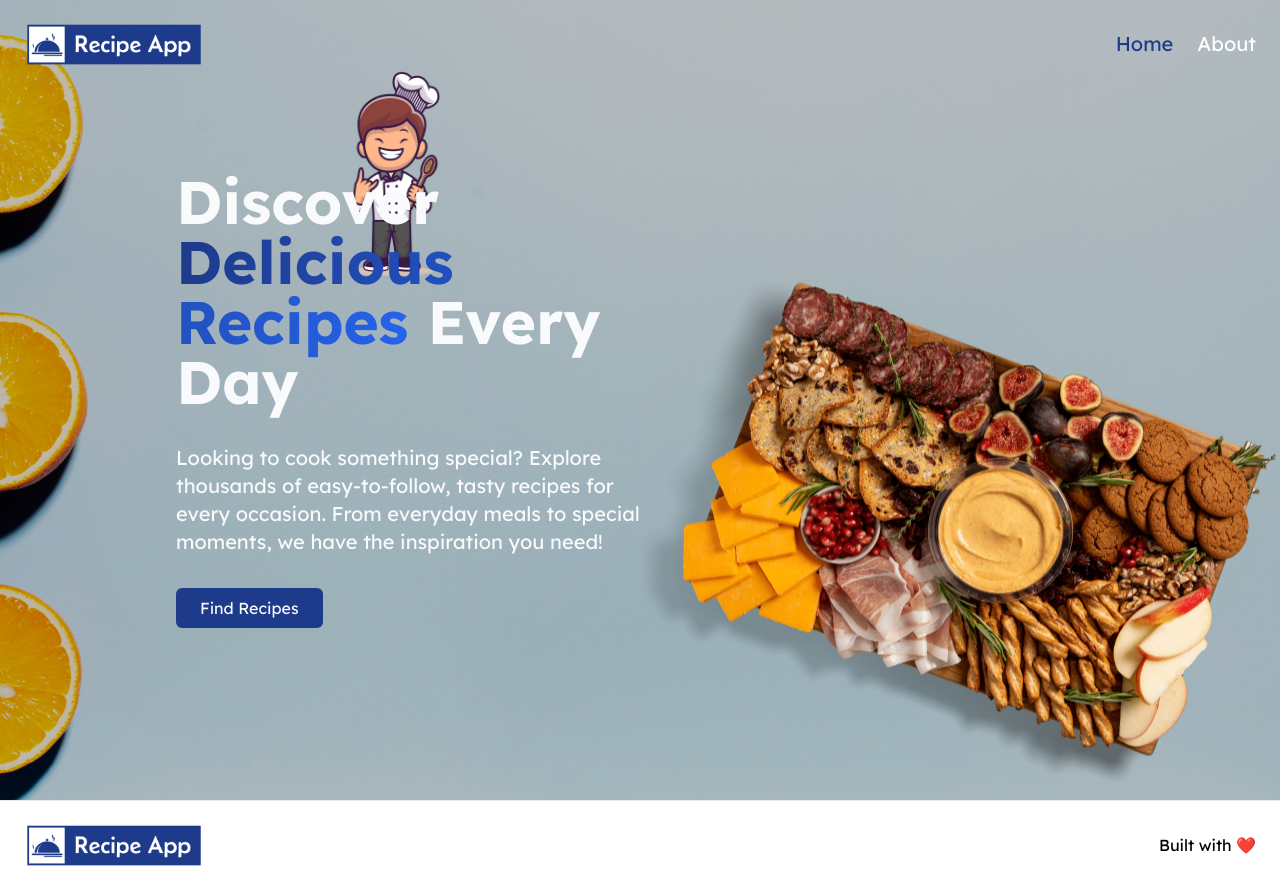
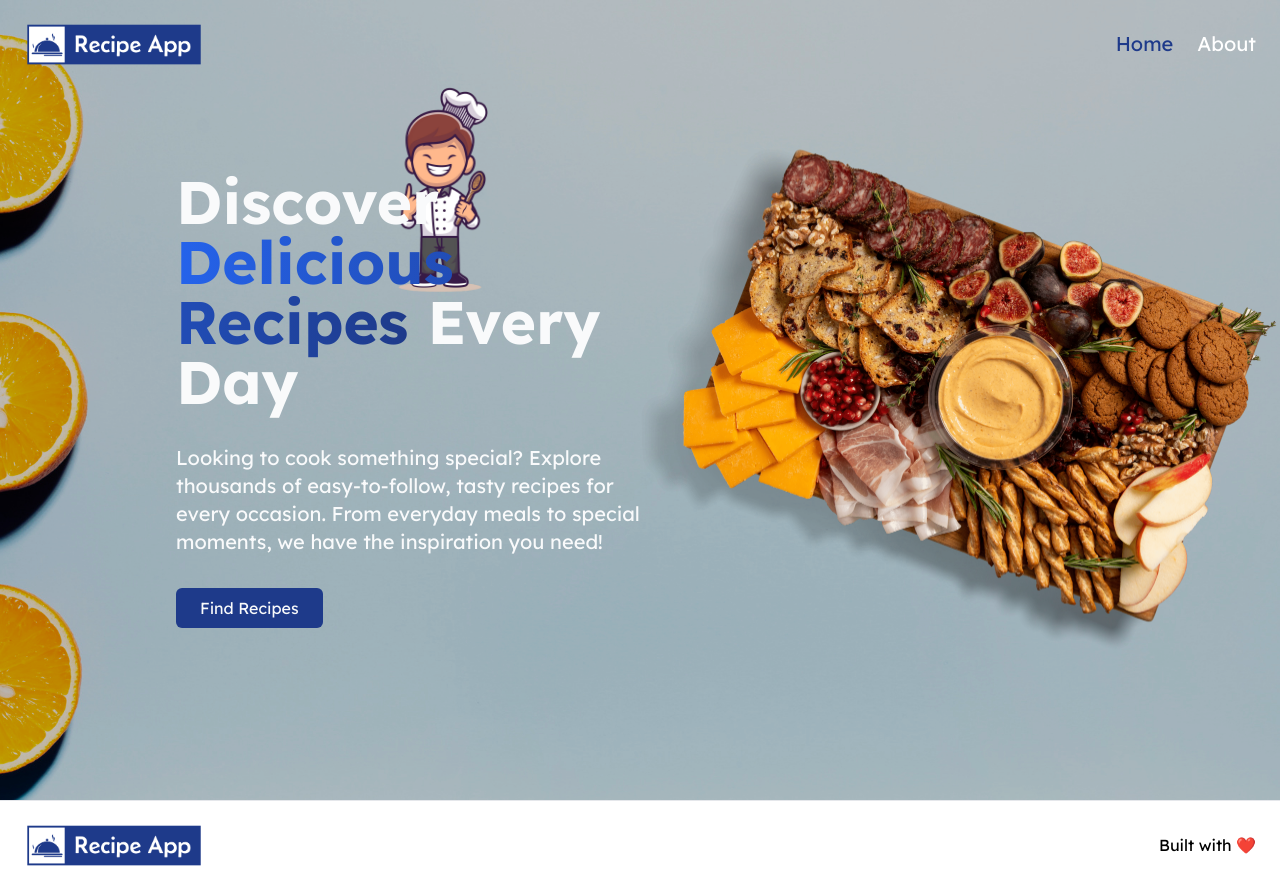
Before and after one commit to rozakulbarkhi/recipe-app, a Vue app: page / in a window 1280 px wide. Built offline with nearby package versions, Linux system fonts and the light colour scheme.

Commit message:
refactor: hero

```diff
--- a/src/components/home/Hero.vue
+++ b/src/components/home/Hero.vue
@@ -6,7 +6,7 @@
       class="h-full object-cover brightness-75"
     />
 
-    <div class="absolute top-2/3 left-1/2 transform -translate-y-1/2">
+    <div class="absolute top-2/4 left-1/2 transform -translate-y-1/2">
       <img
         src="../../assets/images/food.png"
         alt="food image"
@@ -18,10 +18,10 @@
       class="absolute top-1/2 right-1/2 left-44 transform -translate-y-1/2 space-y-8 text-gray-50"
     >
       <div class="relative">
-        <h1 class="text-6xl font-bold">
+        <h1 class="text-6xl font-bold max-w-lg">
           Discover
           <span
-            class="text-transparent bg-clip-text bg-gradient-to-r from-blue-900 to-blue-600"
+            class="text-transparent bg-clip-text bg-gradient-to-r from-blue-600 to-blue-900"
             >Delicious Recipes</span
           >
           Every Day
@@ -30,7 +30,7 @@
         <img
           src="../../assets/images/chef.png"
           alt="chef image"
-          class="absolute top-0 right-32 transform -translate-y-1/2 object-cover -z-20"
+          class="absolute top-4 right-20 transform -translate-y-1/2 object-cover -z-20"
           height="240"
           width="240"
         />
```
